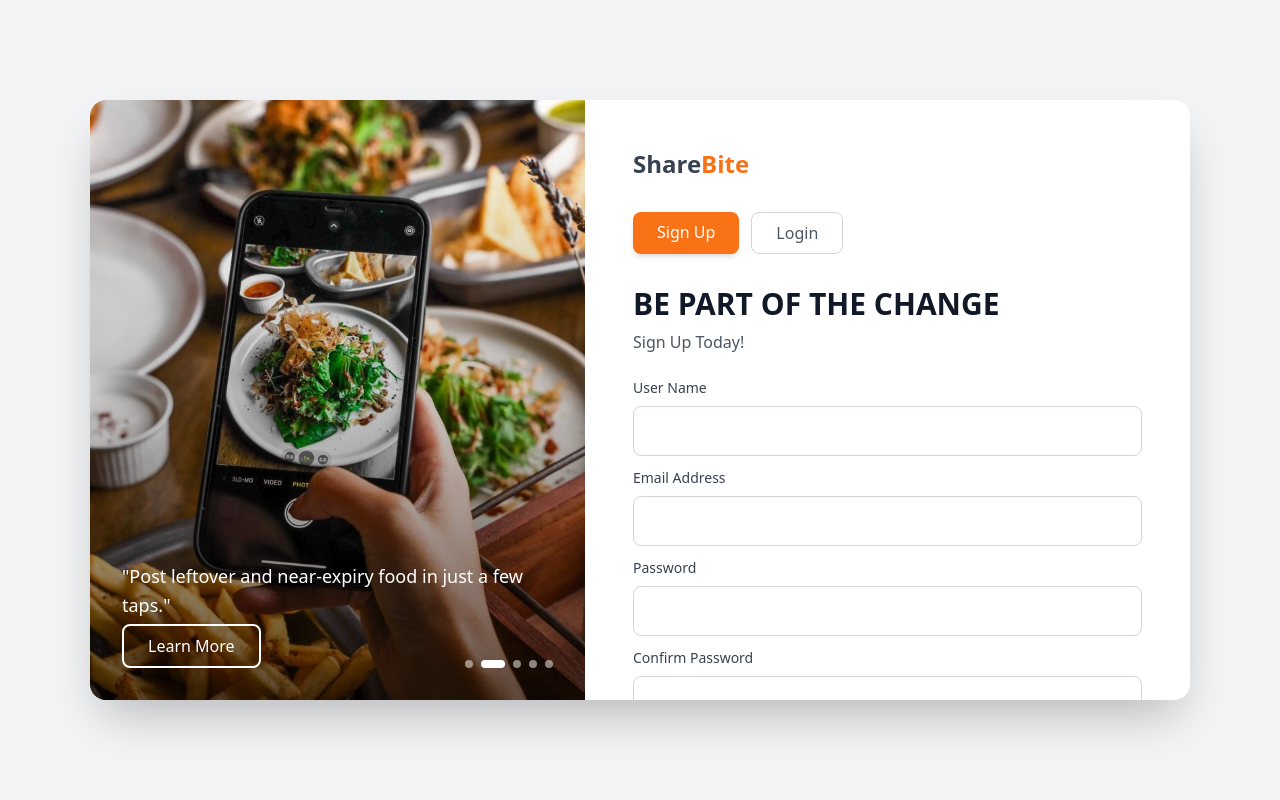
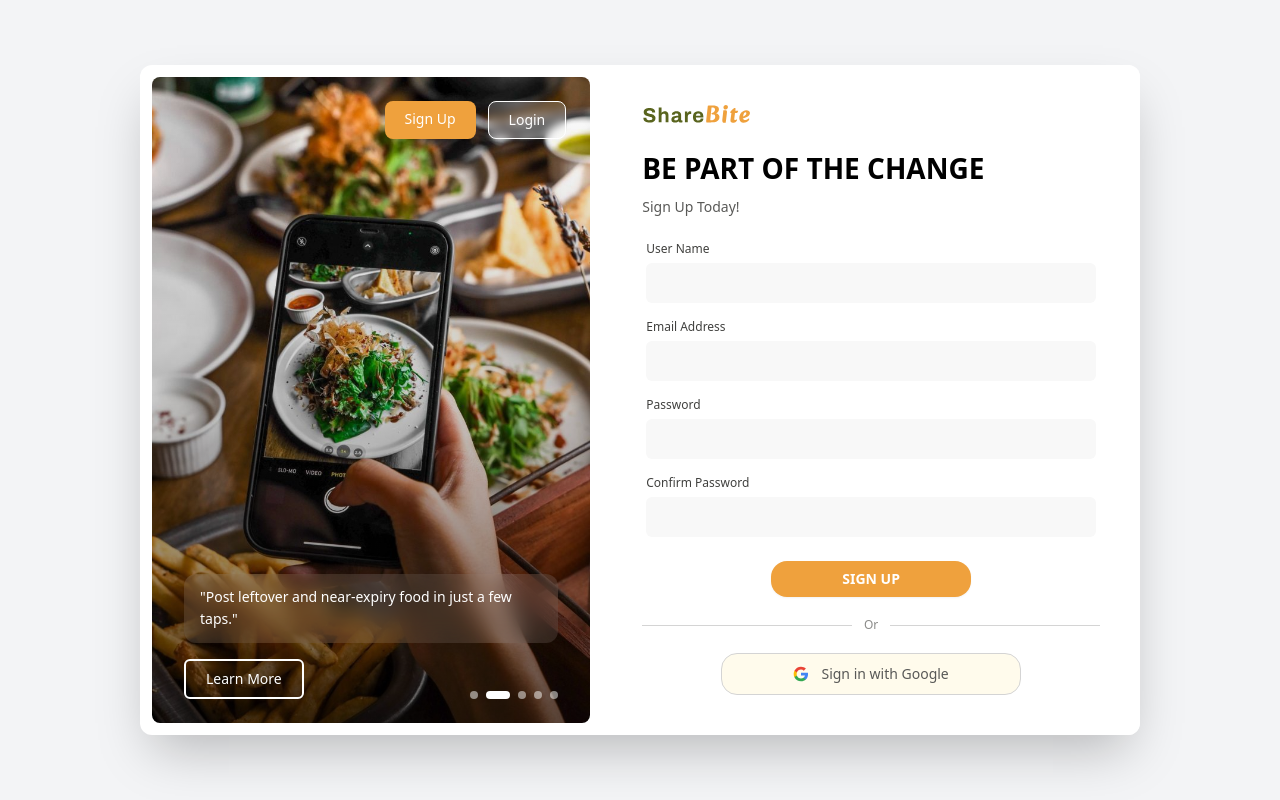
Before and after one commit to HemaniM/ShareBite_Community_Food_Sharing_Application, a React (Vite) app in the folder Frontend/: page /signup in a window 1280 px wide. Built offline with nearby package versions, Linux system fonts and the light colour scheme.

Commit message:
created login and signup page

```diff
--- a/Frontend/src/index.css
+++ b/Frontend/src/index.css
@@ -1,6 +1,17 @@
 @tailwind base;
 @tailwind components;
 @tailwind utilities;
+
+/* Hide scrollbar but allow scrolling */
+.scrollbar-hide {
+  -ms-overflow-style: none;     /* IE & Edge */
+  scrollbar-width: none;        /* Firefox */
+}
+
+.scrollbar-hide::-webkit-scrollbar {
+  display: none;                /* Chrome, Safari */
+}
+
 
 @layer base {
     :root {
--- a/Frontend/src/pages/Auth/AuthLayout.jsx
+++ b/Frontend/src/pages/Auth/AuthLayout.jsx
@@ -1,27 +1,28 @@
 import { Outlet, NavLink } from "react-router-dom";
 import { useEffect, useState } from "react";
+import { Icon } from "../../components/Icons/Icons";
 
 const carouselData = [
   {
     image: "/images/log1.jpg",
-    text: "Welcome to a community where food gets a second chance."
+    text: "Welcome to a community where food gets a second chance.",
   },
   {
     image: "/images/log2.jpg",
-    text: "Post leftover and near-expiry food in just a few taps."
+    text: "Post leftover and near-expiry food in just a few taps.",
   },
   {
     image: "/images/log3.jpg",
-    text: "Discover free or low-cost meals available around you."
+    text: "Discover free or low-cost meals available around you.",
   },
   {
     image: "/images/log4.jpg",
-    text: "From restaurants to individuals, everyone can share."
+    text: "From restaurants to individuals, everyone can share.",
   },
   {
     image: "/images/log5.jpg",
-    text: "Your extra food could fill someone's empty stomach."
-  }
+    text: "Your extra food could fill someone's empty stomach.",
+  },
 ];
 
 const AuthLayout = () => {
@@ -36,11 +37,39 @@ const AuthLayout = () => {
   }, []);
 
   return (
-    <div className="min-h-screen flex items-center justify-center bg-gray-100">
-      <div className="bg-white w-full max-w-[1100px] h-[600px] flex rounded-2xl overflow-hidden shadow-2xl">
+    <div className="min-h-screen flex items-center justify-center bg-[#f3f4f6]">
+      <div className="bg-white w-full max-w-[1000px] h-[670px] flex rounded-xl overflow-hidden shadow-2xl">
+        {/* LEFT: Image Carousel */}
+        <div className="w-[45%] relative overflow-hidden m-3 rounded-lg">
+          {/* Sign Up and Login Buttons on Image - Top Right */}
+          <div className="absolute top-6 right-6 flex gap-3 z-20">
+            <NavLink
+              to="/signup"
+              className={({ isActive }) =>
+                `px-5 py-2 rounded-lg font-medium text-sm transition-all duration-200 ${
+                  isActive
+                    ? "bg-[#efa13d] text-white shadow-md"
+                    : "bg-white/20 backdrop-blur-sm text-white border border-white hover:bg-white hover:text-gray-600"
+                }`
+              }
+            >
+              Sign Up
+            </NavLink>
 
-        {/* LEFT: Image Carousel */}
-        <div className="w-[45%] relative overflow-hidden">
+            <NavLink
+              to="/login"
+              className={({ isActive }) =>
+                `px-5 py-2 rounded-lg font-medium text-sm transition-all duration-200 ${
+                  isActive
+                    ? "bg-[#efa13d] text-white shadow-md"
+                    : "bg-white/20 backdrop-blur-sm text-white border border-white hover:bg-white hover:text-gray-600"
+                }`
+              }
+            >
+              Login
+            </NavLink>
+          </div>
+
           {carouselData.map((item, index) => (
             <div
               key={index}
@@ -57,30 +86,32 @@ const AuthLayout = () => {
               {/* Dark overlay for better text readability */}
               <div className="absolute inset-0 bg-gradient-to-t from-black/60 via-black/20 to-transparent" />
 
-              {/* Overlay Text */}
+              {/* Text with blurred rounded container */}
               <div className="absolute bottom-20 left-8 right-8">
-                <p className="text-white text-lg font-medium leading-relaxed">
-                  "{item.text}"
-                </p>
+                <div className="bg-white/10 backdrop-blur-md rounded-xl px-4 py-3">
+                  <p className="text-white text-sm font-normal leading-relaxed">
+                    "{item.text}"
+                  </p>
+                </div>
               </div>
 
               {/* Learn More Button */}
-              <button className="absolute bottom-8 left-8 px-6 py-2 border-2 border-white text-white rounded-lg hover:bg-white hover:text-gray-900 transition-all duration-300 font-medium">
+              <button className="absolute bottom-6 left-8 px-5 py-2 border-2 border-white text-white rounded-md hover:bg-white hover:text-gray-900 transition-all duration-300 font-medium text-sm">
                 Learn More
               </button>
             </div>
           ))}
 
           {/* Carousel Dots */}
-          <div className="absolute bottom-8 right-8 flex gap-2">
+          <div className="absolute bottom-6 right-8 flex gap-2 z-10">
             {carouselData.map((_, index) => (
               <button
                 key={index}
                 onClick={() => setCurrent(index)}
-                className={`w-2 h-2 rounded-full transition-all duration-300 ${
+                className={`h-2 rounded-full transition-all duration-300 ${
                   index === current
                     ? "bg-white w-6"
-                    : "bg-white/50 hover:bg-white/75"
+                    : "bg-white/50 hover:bg-white/75 w-2"
                 }`}
                 aria-label={`Go to slide ${index + 1}`}
               />
@@ -89,46 +120,14 @@ const AuthLayout = () => {
         </div>
 
         {/* RIGHT: Auth Forms */}
-        <div className="w-[55%] p-12 flex flex-col">
+        <div className="w-[55%] p-10 flex flex-col bg-[#ffffff]">
           {/* Logo */}
-          <div className="mb-8">
-            <h1 className="text-2xl font-bold">
-              <span className="text-gray-700">Share</span>
-              <span className="text-orange-500">Bite</span>
-            </h1>
-          </div>
-
-          {/* Navigation Tabs */}
-          <div className="flex gap-3 mb-8">
-            <NavLink
-              to="/signup"
-              className={({ isActive }) =>
-                `px-6 py-2 rounded-lg font-medium transition-all duration-200 ${
-                  isActive
-                    ? "bg-orange-500 text-white shadow-md"
-                    : "bg-transparent text-gray-600 border border-gray-300 hover:border-gray-400"
-                }`
-              }
-            >
-              Sign Up
-            </NavLink>
-
-            <NavLink
-              to="/login"
-              className={({ isActive }) =>
-                `px-6 py-2 rounded-lg font-medium transition-all duration-200 ${
-                  isActive
-                    ? "bg-orange-500 text-white shadow-md"
-                    : "bg-transparent text-gray-600 border border-gray-300 hover:border-gray-400"
-                }`
-              }
-            >
-              Login
-            </NavLink>
+          <div className="mb-6">
+            <Icon name="shareBite_logo_header" />
           </div>
 
           {/* Form Content */}
-          <div className="flex-1">
+          <div className="flex-1 overflow-y-auto scrollbar-hide">
             <Outlet />
           </div>
         </div>
--- a/Frontend/src/pages/Auth/Signup.jsx
+++ b/Frontend/src/pages/Auth/Signup.jsx
@@ -1,74 +1,71 @@
 const Signup = () => {
   return (
     <div>
-      <h2 className="text-3xl font-bold mb-2 text-gray-900">
+      <h2 className="text-[28px] font-bold mb-2 text-[#000000]">
         BE PART OF THE CHANGE
       </h2>
-      <p className="text-gray-600 mb-6 text-base">
-        Sign Up Today!
-      </p>
+      <p className="text-[#595957] mb-6 text-sm">Sign Up Today!</p>
 
-      <form className="space-y-3">
+      <form className="space-y-4 m-1">
         <div>
-          <label className="block text-sm font-medium text-gray-700 mb-2">
+          <label className="block text-xs font-medium text-[#40403e] mb-1.5">
             User Name
           </label>
           <input
             type="text"
-            placeholder=""
-            className="w-full px-4 py-3 border border-gray-300 rounded-lg focus:outline-none focus:ring-2 focus:ring-orange-500 focus:border-transparent transition-all"
+            className="w-full px-3 py-2.5 text-sm border-[#d4d4d4] rounded-md bg-[#F8F8F8] focus:outline-none focus:border-[#efa13d] focus:ring-1 focus:ring-[#efa13d] transition-all"
           />
         </div>
 
         <div>
-          <label className="block text-sm font-medium text-gray-700 mb-2">
+          <label className="block text-xs font-medium text-[#40403e] mb-1.5">
             Email Address
           </label>
           <input
             type="email"
-            placeholder=""
-            className="w-full px-4 py-3 border border-gray-300 rounded-lg focus:outline-none focus:ring-2 focus:ring-orange-500 focus:border-transparent transition-all"
+            className="w-full px-3 py-2.5 text-sm border-[#d4d4d4] rounded-md bg-[#F8F8F8] focus:outline-none focus:border-[#efa13d] focus:ring-1 focus:ring-[#efa13d] transition-all"
           />
         </div>
 
         <div>
-          <label className="block text-sm font-medium text-gray-700 mb-2">
+          <label className="block text-xs font-medium text-[#40403e] mb-1.5">
             Password
           </label>
           <input
             type="password"
-            placeholder=""
-            className="w-full px-4 py-3 border border-gray-300 rounded-lg focus:outline-none focus:ring-2 focus:ring-orange-500 focus:border-transparent transition-all"
+            className="w-full px-3 py-2.5 text-sm border-[#d4d4d4] rounded-md bg-[#F8F8F8] focus:outline-none focus:border-[#efa13d] focus:ring-1 focus:ring-[#efa13d] transition-all"
           />
         </div>
 
         <div>
-          <label className="block text-sm font-medium text-gray-700 mb-2">
+          <label className="block text-xs font-medium text-[#40403e] mb-1.5">
             Confirm Password
           </label>
           <input
             type="password"
-            placeholder=""
-            className="w-full px-4 py-3 border border-gray-300 rounded-lg focus:outline-none focus:ring-2 focus:ring-orange-500 focus:border-transparent transition-all"
+            className="w-full px-3 py-2.5 text-sm border-[#d4d4d4] rounded-md bg-[#F8F8F8] focus:outline-none focus:border-[#efa13d] focus:ring-1 focus:ring-[#efa13d] transition-all"
           />
         </div>
 
+        <div className="flex justify-center">
           <button
             type="submit"
-          className="w-full bg-orange-500 hover:bg-orange-600 text-white font-semibold py-3 rounded-lg transition-all duration-200 shadow-md hover:shadow-lg mt-4"
+            className="w-[200px] bg-[#efa13d] hover:bg-[#d99338] text-white font-semibold py-2 rounded-2xl transition-all duration-200 shadow-sm hover:shadow-md mt-2 text-sm"
           >
             SIGN UP
           </button>
+        </div>
       </form>
 
       <div className="flex items-center my-5">
-        <div className="flex-1 border-t border-gray-300"></div>
-        <span className="px-4 text-sm text-gray-500">Or</span>
-        <div className="flex-1 border-t border-gray-300"></div>
+        <div className="flex-1 border-t border-[#d4d4d4]"></div>
+        <span className="px-3 text-xs text-[#8c8c8a]">Or</span>
+        <div className="flex-1 border-t border-[#d4d4d4]"></div>
       </div>
 
-      <button className="w-full border border-gray-300 hover:border-gray-400 py-3 rounded-lg flex items-center justify-center gap-3 transition-all duration-200 hover:bg-gray-50">
-        <svg className="w-5 h-5" viewBox="0 0 24 24">
+      <div className="flex justify-center">
+        <button className="w-[300px] border border-[#d4d4d4] hover:border-[#bfbfbd] py-2.5 rounded-2xl flex items-center justify-center gap-3 transition-all duration-200 hover:bg-[#FFFBEC] bg-[#FFFBEC] text-sm">
+          <svg className="w-4 h-4" viewBox="0 0 24 24">
             <path
               fill="#4285F4"
               d="M22.56 12.25c0-.78-.07-1.53-.2-2.25H12v4.26h5.92c-.26 1.37-1.04 2.53-2.21 3.31v2.77h3.57c2.08-1.92 3.28-4.74 3.28-8.09z"
@@ -86,8 +83,11 @@ const Signup = () => {
               d="M12 5.38c1.62 0 3.06.56 4.21 1.64l3.15-3.15C17.45 2.09 14.97 1 12 1 7.7 1 3.99 3.47 2.18 7.07l3.66 2.84c.87-2.6 3.3-4.53 6.16-4.53z"
             />
           </svg>
-        <span className="font-medium text-gray-700">Sign in with Google</span>
+          <span className="font-medium text-[#595957]">
+            Sign in with Google
+          </span>
         </button>
+      </div>
     </div>
   );
 };
```
Also changed, not shown: Frontend/src/pages/Auth/Login.jsx (+20 -18 lines). Lines whose indentation alone changed are shown as unchanged.
